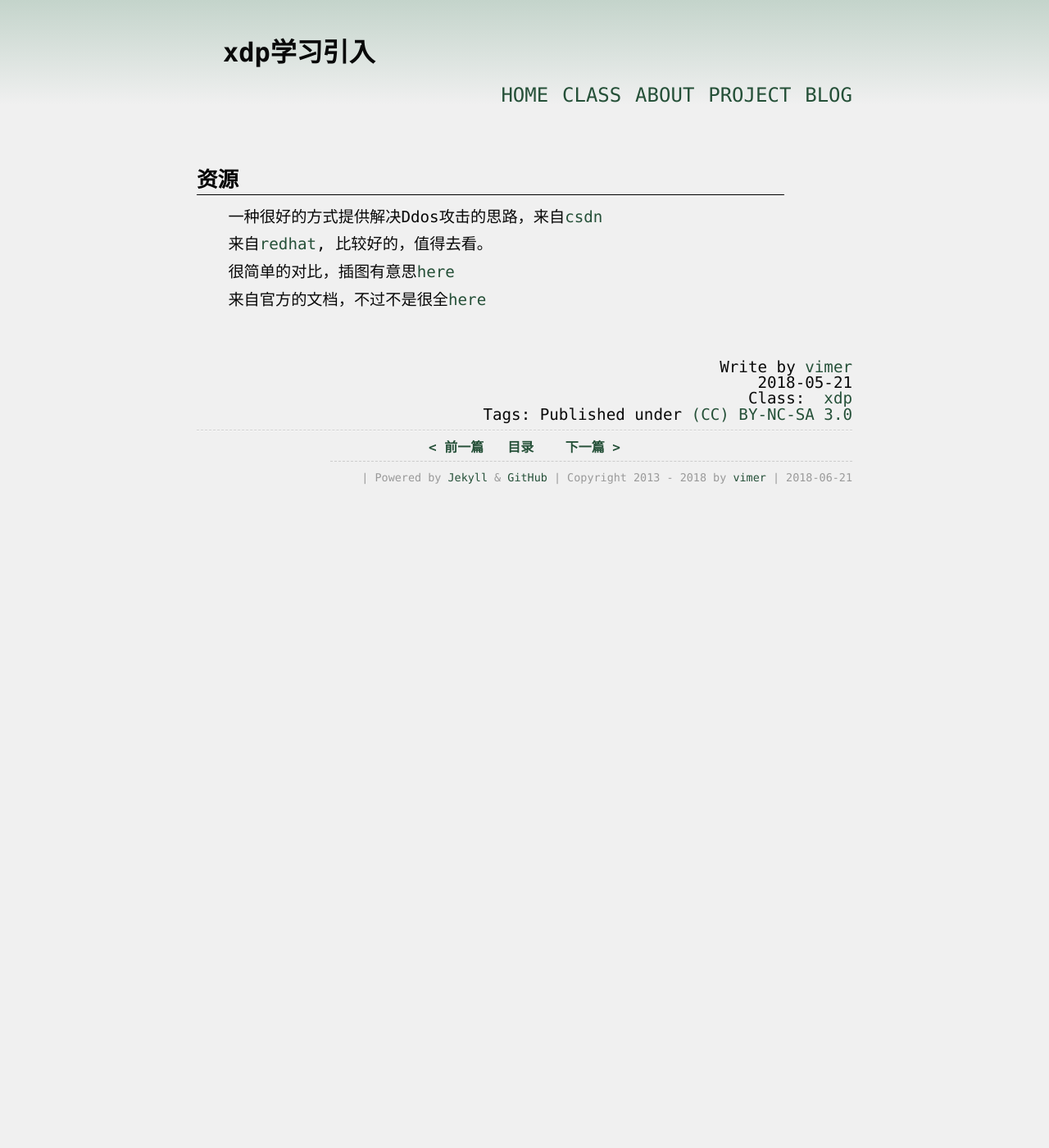
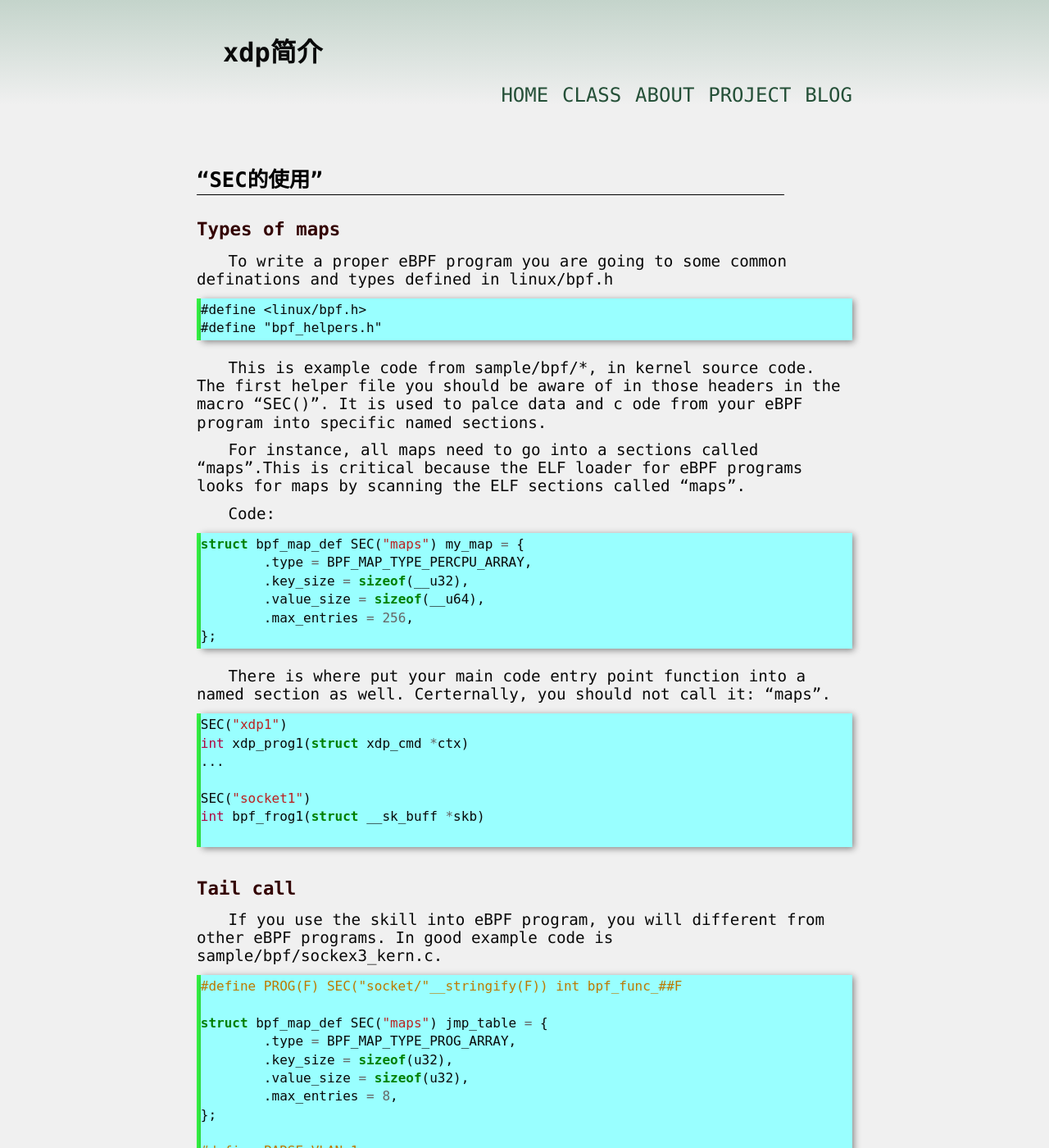
Before and after one commit to yuzibo/yuzibo.github.io, a Jekyll site: the page built from _posts/2018-05-21-xdp-introducation.md, in a window 1280 px wide and 1400 px high. Shown: the whole window at 82% size. Built offline with Jekyll 4.4.1, drawn with Linux system fonts in a browser that asks for light colours; comment, search, counter and statistics services are not loaded; some of the changed text lies outside the part shown.

Commit message:
add new context

````diff
--- a/_posts/2018-05-21-xdp-introducation.md
+++ b/_posts/2018-05-21-xdp-introducation.md
@@ -1,8 +1,101 @@
 ---
-title: "xdp学习引入"
+title: "xdp简介"
 category: xdp
 layout: article
 ---
+
+# "SEC的使用"
+## Types of maps
+To write a proper eBPF program you are going to some common definations and types defined
+in linux/bpf.h
+
+	#define <linux/bpf.h>
+	#define "bpf_helpers.h"
+
+This is example code from sample/bpf/\*, in kernel source code. The first helper file you
+ should be aware of in those headers in the macro "SEC()". It is used to palce data and c
+ ode from your eBPF program into specific named sections.
+
+ For instance, all maps need to go into a sections called "maps".This is critical because
+ the ELF loader for eBPF programs looks for maps by scanning the ELF sections called "maps".
+
+ Code:
+
+```c
+struct bpf_map_def SEC("maps") my_map = {
+	.type = BPF_MAP_TYPE_PERCPU_ARRAY,
+	.key_size = sizeof(__u32),
+	.value_size = sizeof(__u64),
+	.max_entries = 256,
+};
+```
+
+There is where put your main code entry point function into a named section as well.
+Certernally, you should not call it: "maps".
+
+```c
+SEC("xdp1")
+int xdp_prog1(struct xdp_cmd *ctx)
+...
+
+SEC("socket1")
+int bpf_frog1(struct __sk_buff *skb)
+
+```
+
+## Tail call
+
+If you use the skill into eBPF program, you will different from other eBPF programs.
+In good example code is sample/bpf/sockex3_kern.c.
+
+```c
+#define PROG(F) SEC("socket/"__stringify(F)) int bpf_func_##F
+
+struct bpf_map_def SEC("maps") jmp_table = {
+	.type = BPF_MAP_TYPE_PROG_ARRAY,
+	.key_size = sizeof(u32),
+	.value_size = sizeof(u32),
+	.max_entries = 8,
+};
+
+#define PARSE_VLAN 1
+#define PARSE_MPLS 2
+#define PARSE_IP 3
+#define PARSE_IPV6 4
+```
+
+How to use it?
+This is an odd uages for "##" in GCC.
+
+Here is the dispatch:
+
+```c
+static inline void parse_eth_proto(struct __sk_buff *skb, u32 proto)
+{
+	switch (proto) {
+		case ETH_P_8021Q:
+		case ETH_P_8021AD:
+			bpf_tail_call(skb, &jmp_table, PARSE_VLAN);
+			break;
+		case ETH_P_MPLS_UC:
+		case ETH_P_MPLS_MC:
+			bpf_tail_call(skb, &jmp_table, PARSE_MPLS);
+			break;
+		case ETH_P_IP:
+			bpf_tail_call(skb, &jmp_table, PARSE_IP);
+			break;
+		case ETH_P_IPV6:
+			bpf_tail_call(skb, &jmp_table, PARSE_IPV6);
+			break;
+		}
+}
+
+```
+The protocol of ethnet is above, wa!
+
+Please you notice, once you call the tail call completes, the entires eBPF program
+finishes, it does not continue on from the bpf_tail_call() call site.
+
 
 # 资源
 
````
Also changed, not shown: _posts/2016-05-06-english-learn.md (+10 -0 lines).
